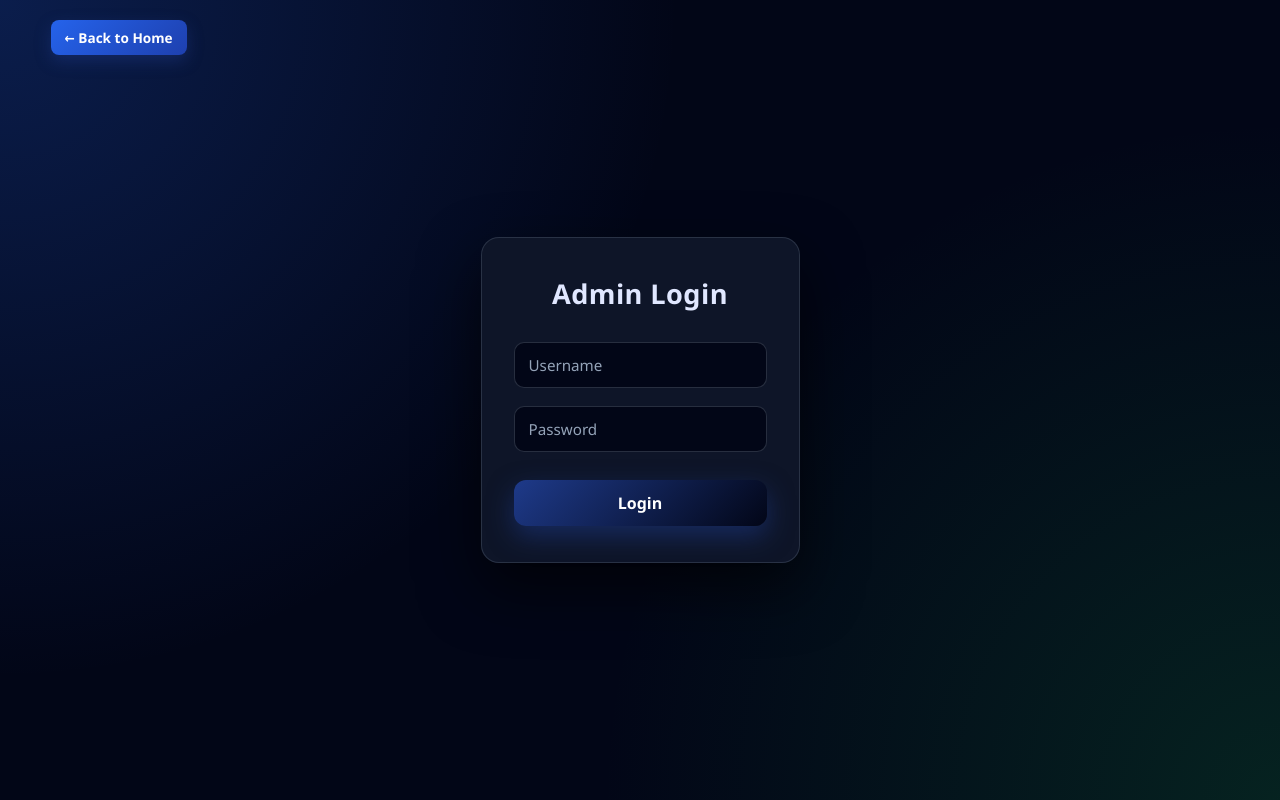
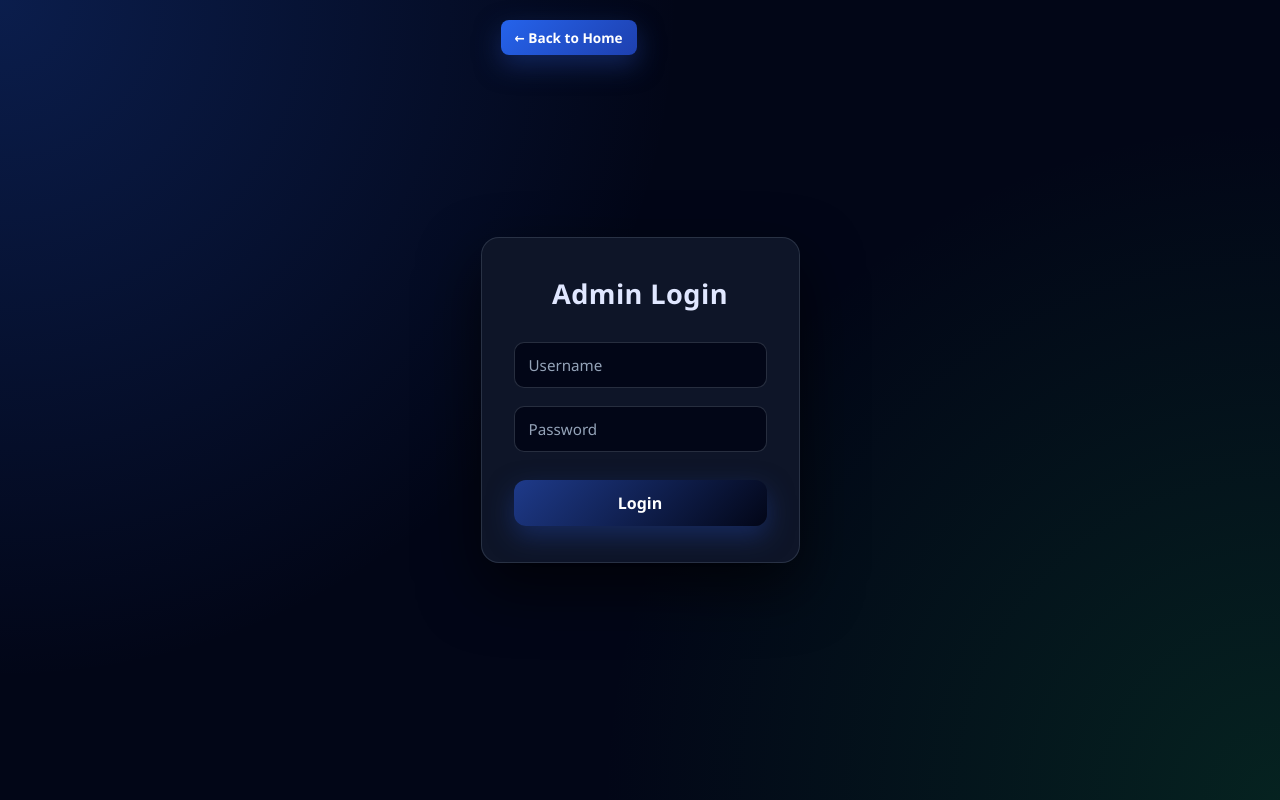
Before and after one commit to codedbysriram/dashboard, a React (Vite) app: page /admin in a window 1280 px wide. Built offline with nearby package versions, Linux system fonts and the light colour scheme.

Commit message:
Deploy OCR backend safely

```diff
--- a/src/styles/AdminLogin.css
+++ b/src/styles/AdminLogin.css
@@ -6,10 +6,16 @@
   font-family: "Segoe UI", Tahoma, Geneva, Verdana, sans-serif;
 }
 
+/* ================= THEME VARIABLES ================= */
+:root {
+  --btn-bg: linear-gradient(135deg, #1e3a8a, #020617);
+  --btn-shadow: 0 10px 26px rgba(30, 58, 138, 0.55);
+  --btn-hover-shadow: 0 18px 40px rgba(37, 99, 235, 0.65);
+}
+
 /* ================= PAGE BACKGROUND ================= */
 body {
   min-height: 100vh;
-  margin: 0;
   background:
     radial-gradient(circle at top left, rgba(37, 99, 235, 0.25), transparent 45%),
     radial-gradient(circle at bottom right, rgba(22, 163, 74, 0.18), transparent 45%),
@@ -25,7 +31,6 @@ body {
   width: 100%;
   min-height: 100vh;
   position: relative;
-
   display: flex;
   align-items: center;
   justify-content: center;
@@ -33,7 +38,6 @@ body {
 
 /* ================= BACK BUTTON ================= */
 .back-btn {
-  margin-left: -450px;
   position: absolute;
   top: 20px;
   left: 20px;
@@ -42,21 +46,20 @@ body {
   font-size: 0.85rem;
   font-weight: 600;
 
-  background: linear-gradient(135deg, #1e3a8a, #020617);
+  background: var(--btn-bg);
   color: #ffffff;
-
 
   border: none;
   border-radius: 8px;
   cursor: pointer;
 
-  box-shadow: 0 6px 16px rgba(30, 58, 138, 0.45);
+  box-shadow: var(--btn-shadow);
   transition: all 0.25s ease;
 }
 
 .back-btn:hover {
-   transform: translateY(-2px);
-  box-shadow: 0 18px 40px rgba(37, 99, 235, 0.65);
+  transform: translateY(-2px);
+  box-shadow: var(--btn-hover-shadow);
 }
 
 /* ================= LOGIN BOX ================= */
@@ -70,10 +73,8 @@ body {
   border: 1px solid rgba(148, 163, 184, 0.2);
 
   box-shadow: 0 25px 60px rgba(0, 0, 0, 0.65);
-
   display: flex;
   flex-direction: column;
-  z-index: 1;
 }
 
 /* ================= TITLE ================= */
@@ -116,27 +117,34 @@ body {
   box-shadow: 0 0 0 2px rgba(37, 99, 235, 0.25);
 }
 
-/* ================= BUTTON ================= */
+/* ================= ALL BUTTONS (SAME STYLE) ================= */
 .login-box button {
   margin-top: 10px;
   padding: 12px;
   font-size: 1rem;
   font-weight: 600;
 
-  background: linear-gradient(135deg, #1e3a8a, #020617);
+  background: var(--btn-bg);
   color: #ffffff;
 
   border: none;
   border-radius: 12px;
   cursor: pointer;
 
-  box-shadow: 0 10px 26px rgba(30, 58, 138, 0.55);
+  box-shadow: var(--btn-shadow);
   transition: all 0.3s ease;
 }
 
 .login-box button:hover {
   transform: translateY(-2px);
-  box-shadow: 0 18px 40px rgba(37, 99, 235, 0.65);
+  box-shadow: var(--btn-hover-shadow);
+}
+
+/* ================= DISABLED BUTTON ================= */
+button:disabled {
+  opacity: 0.6;
+  cursor: not-allowed;
+  box-shadow: none;
 }
 
 /* ================= RESPONSIVE ================= */
```
